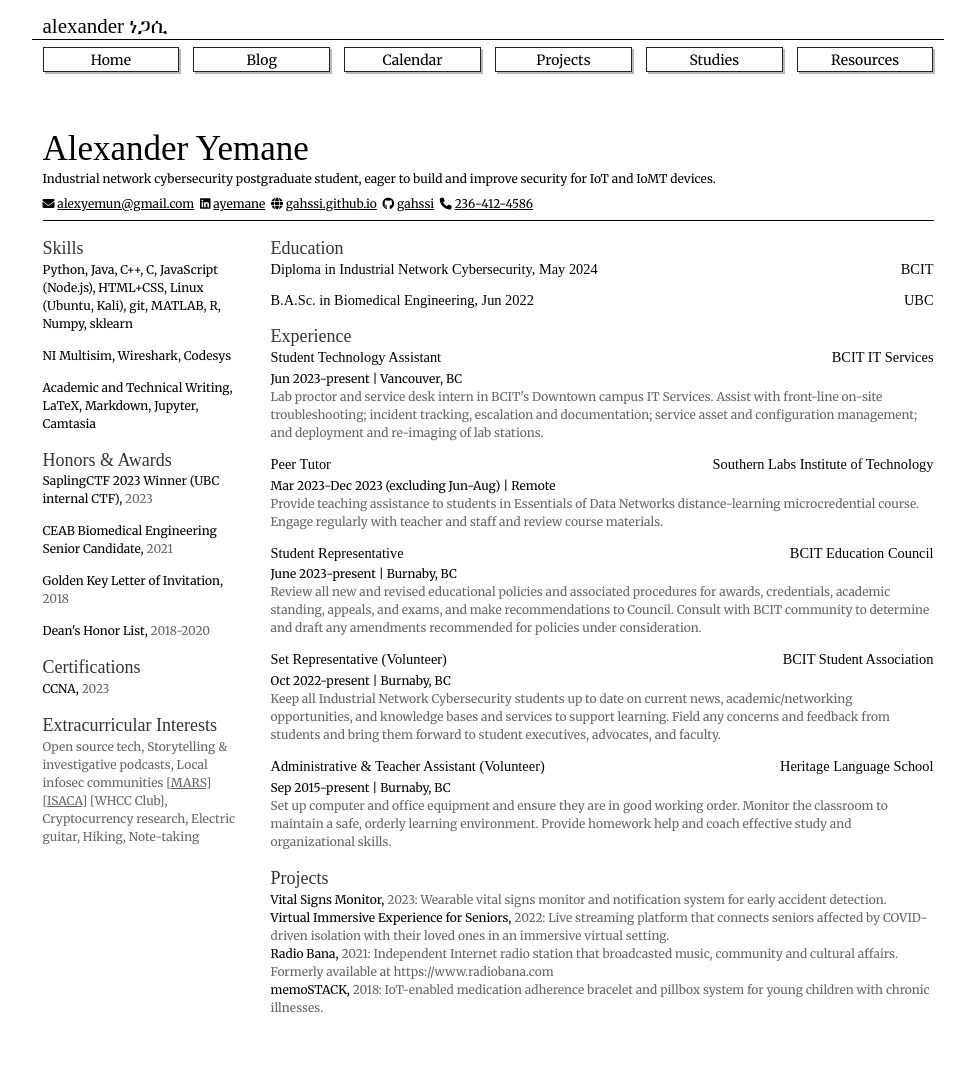
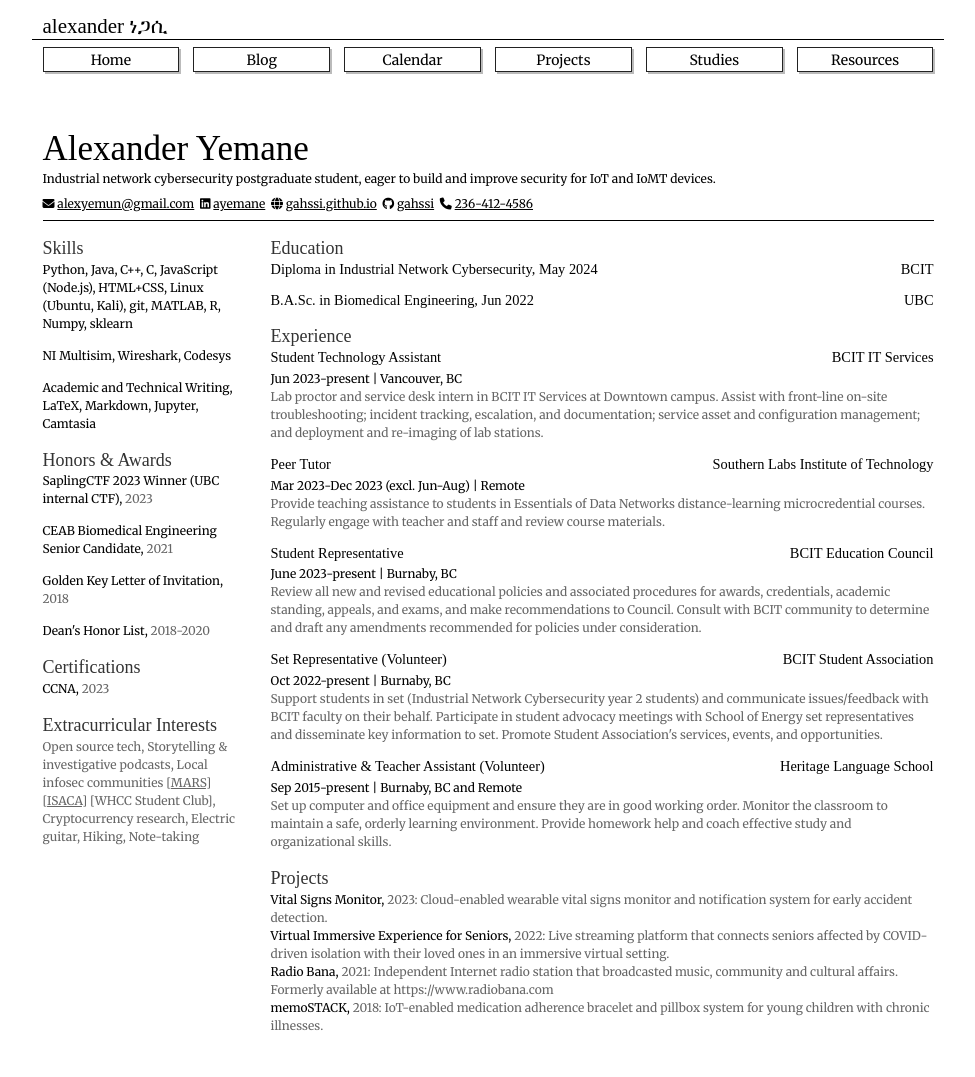
Before and after one commit to gahssi/gahssi.github.io, a Jekyll site: the page built from cv/index.html, in a window 1280 px wide. Shown: the whole page, without its empty margins (152-1127 px from the left). Built offline with Jekyll 4.4.1, drawn with Linux system fonts in a browser that asks for light colours; nearby versions of some CDN libraries; some web fonts are replaced.

Commit message:
resume edit

```diff
--- a/_data/projects.yml
+++ b/_data/projects.yml
@@ -8,7 +8,7 @@
     start: 2023-11-03
     end: 2023-12-16
   description: ''
-  brief: 'Wearable vital signs monitor and notification system for early accident detection.'
+  brief: 'Cloud-enabled wearable vital signs monitor and notification system for early accident detection.'
   # Built using real-time portrait segmentation via BoofCV computer vision library and GUI toolkit via JavaFX.
   mot: course
   worthy: True
--- a/_data/resume/exp.yml
+++ b/_data/resume/exp.yml
@@ -4,13 +4,13 @@
   location: "Vancouver, BC"
   start: "Jun 2023"
   end: "present"
-  description: "Lab proctor and service desk intern in BCIT's Downtown campus IT Services. Assist with front-line on-site troubleshooting; incident tracking, escalation and documentation; service asset and configuration management; and deployment and re-imaging of lab stations. "
+  description: "Lab proctor and service desk intern in BCIT IT Services at Downtown campus. Assist with front-line on-site troubleshooting; incident tracking, escalation, and documentation; service asset and configuration management; and deployment and re-imaging of lab stations."
 - company: 'Southern Labs Institute of Technology'
   title: "Peer Tutor"
   location: "Remote"
   start: "Mar 2023"
-  end: "Dec 2023 (excluding Jun-Aug)"
-  description: "Provide teaching assistance to students in Essentials of Data Networks distance-learning microcredential course. Engage regularly with teacher and staff and review course materials."
+  end: "Dec 2023 (excl. Jun-Aug)"
+  description: "Provide teaching assistance to students in Essentials of Data Networks distance-learning microcredential courses. Regularly engage with teacher and staff and review course materials."
 - company: 'BCIT Education Council'
   title: 'Student Representative'
   location: 'Burnaby, BC'
@@ -22,10 +22,10 @@
   location: 'Burnaby, BC'
   start: 'Oct 2022'
   end: 'present'
-  description: "Keep all Industrial Network Cybersecurity students up to date on current news, academic/networking opportunities, and knowledge bases and services to support learning. Field any concerns and feedback from students and bring them forward to student executives, advocates, and faculty."
+  description: "Support students in set (Industrial Network Cybersecurity year 2 students) and communicate issues/feedback with BCIT faculty on their behalf. Participate in student advocacy meetings with School of Energy set representatives and disseminate key information to set. Promote Student Association's services, events, and opportunities."
 - company: 'Heritage Language School'
   title: 'Administrative & Teacher Assistant (Volunteer)'
-  location: 'Burnaby, BC'
+  location: 'Burnaby, BC and Remote'
   start: 'Sep 2015'
   end: 'present'
   description: "Set up computer and office equipment and ensure they are in good working order. Monitor the classroom to maintain a safe, orderly learning environment. Provide homework help and coach effective study and organizational skills."
--- a/_data/resume/likes.yml
+++ b/_data/resume/likes.yml
@@ -1,6 +1,6 @@
 - Open source tech
 - Storytelling & investigative podcasts
-- Local infosec communities [<a href="https://fourthplanet.ca/#about">MARS</a>] [<a href="https://engage.isaca.org/vancouverchapter/home">ISACA</a>] [WHCC Club]
+- Local infosec communities [<a href="https://fourthplanet.ca/#about">MARS</a>] [<a href="https://engage.isaca.org/vancouverchapter/home">ISACA</a>] [WHCC Student Club]
 - Cryptocurrency research
 - Electric guitar
 - Hiking
```
